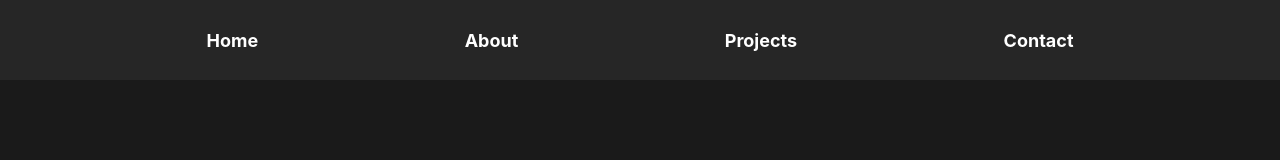
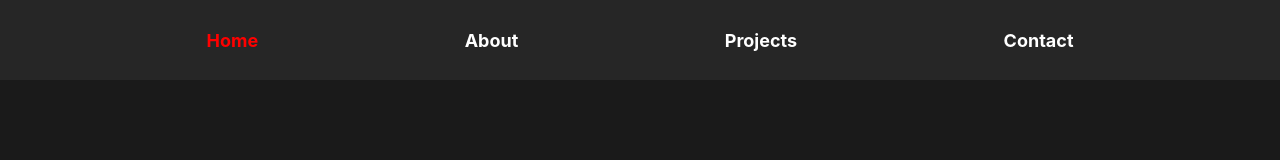
Before and after one commit to LReed03/portfolio, a React (Create React App) app: page / in a window 1280 px wide. Shown: the top 160 px of the page. Built offline with nearby package versions, Linux system fonts and the light colour scheme.

Commit message:
Minor changes

```diff
--- a/src/Header.js
+++ b/src/Header.js
@@ -7,10 +7,10 @@ function Header() {
   // Next step here is to add a effect when I scroll into view of each part
   return (
     <div className="container">
-      <ScrollLink className="item" to="home" spy activeClass="link-active">Home</ScrollLink>
-      <ScrollLink className="item" to="about" spy activeClass="link-active" offset={-250}>About</ScrollLink>
-      <ScrollLink className="item" to="projects" spy activeClass="link-active" offset={-250}>Projects</ScrollLink>
-      <ScrollLink className="item" to="contact" spy activeClass="link-active" offset={-250}>Contact</ScrollLink>
+      <ScrollLink className="item" to="home" spy activeClass="link-active" offset={-100}>Home</ScrollLink>
+      <ScrollLink className="item" to="about" spy activeClass="link-active" offset={-400}>About</ScrollLink>
+      <ScrollLink className="item" to="projects" spy activeClass="link-active" offset={-400}>Projects</ScrollLink>
+      <ScrollLink className="item" to="contact" spy activeClass="link-active" offset={-400}>Contact</ScrollLink>
     </div>
   );
 }
```
